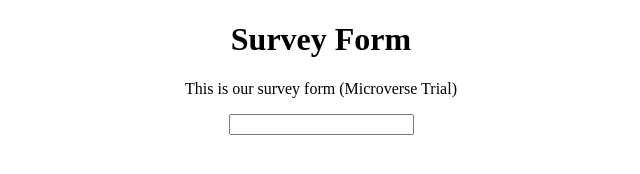
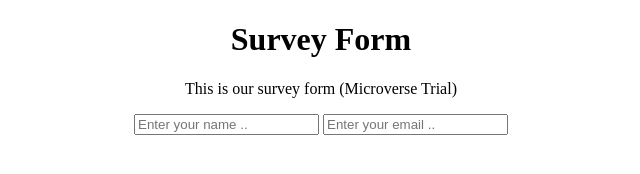
Before and after one commit to MahmoudBakr23/Microverse-Trial-3, a plain HTML site: page index.html in a window 1280 px wide. Shown: the whole page, without its empty margins (319-959 px from the left). Drawn offline with Linux system fonts and the light colour scheme.

Commit message:
User Story #5, #6

```diff
--- a/index.html
+++ b/index.html
@@ -9,10 +9,11 @@
   <body>
     <h1 id="title">Survey Form</h1>
     <p id="description">This is our survey form (Microverse Trial)</p>
+    <form id="survey-form">
+      <input type="text" id="name" placeholder="Enter your name .." required>
+      <input type="email" name="email" id="email" placeholder="Enter your email .." required>
+    </form>
 
-    <form id="survey-form">
-      <input type="text" id="name" required>
-    </form>
 
 
 
```
